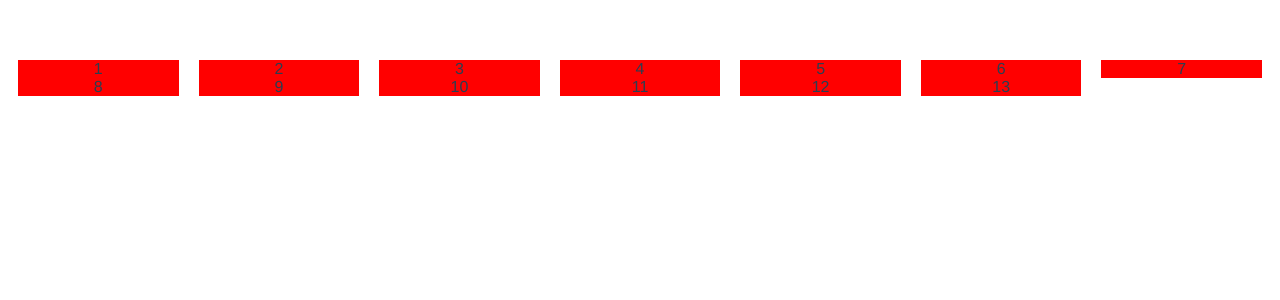
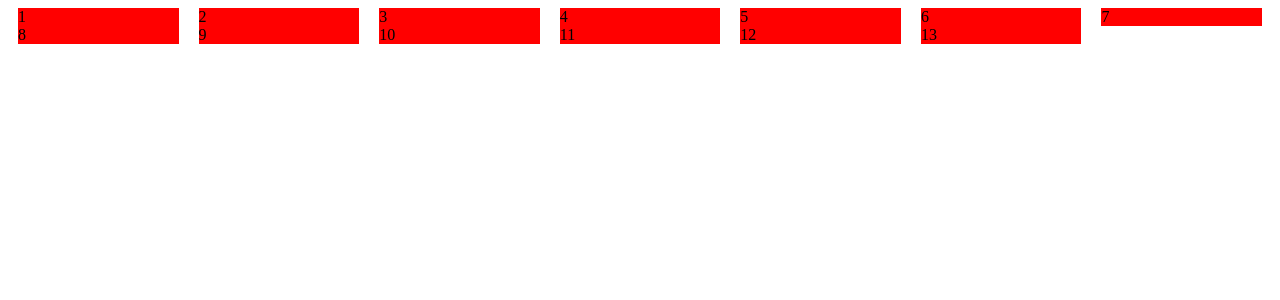
Before and after one commit to Naxisigut/waterFall, a Vue app: page / in a window 1280 px wide. Shown: the top 300 px of the page. Built offline with nearby package versions, Linux system fonts and the light colour scheme.

Commit message:
部分样式修改

```diff
--- a/src/App.vue
+++ b/src/App.vue
@@ -16,13 +16,4 @@ export default {
 };
 </script>
 
-<style>
-#app {
-  font-family: Avenir, Helvetica, Arial, sans-serif;
-  -webkit-font-smoothing: antialiased;
-  -moz-osx-font-smoothing: grayscale;
-  text-align: center;
-  color: #2c3e50;
-  margin-top: 60px;
-}
-</style>
+<style></style>
--- a/src/waterFall/index.vue
+++ b/src/waterFall/index.vue
@@ -34,29 +34,25 @@ export default {
   },
   watch: {
     list: {
-      //每当接收到新数据，把渲染序号重置为0
       immediate: true,
       handler() {
+        //每当list更新，把渲染序号重置为0
         this.$nextTick(() => (this.renderIndex = 0));
       },
     },
+
     /* 渲染单张瀑布流卡片 */
-    renderIndex: {
-      immediate: true,
-      handler(idx, oldIdx) {
-        if (oldIdx === undefined) return;
-        if (!this.list) return;
-        if (this.renderIndex >= this.list.length) return; // 此时渲染完毕
-        // 获得最短的列的索引
-        let index = this.getMinIndex(Array.from(this.$refs.container.children));
-        this.colList[index].push(this.list[idx]); // 将data push到最短的列里面
-      },
+    renderIndex(idx, oldIdx) {
+      if (oldIdx === undefined || !this.list) return;
+      if (this.renderIndex >= this.list.length) return; // 此时渲染完毕
+      let index = this.getMinIndex(Array.from(this.$refs.container.children)); // 获得最短列的索引
+      this.colList[index].push(this.list[idx]); // 将data push到最短的列里面
     },
   },
   methods: {
-    /* 获得最短的列的索引号 */
+    /* 获得最短列的索引号 */
     getMinIndex(HtmlArr) {
-      const arr = HtmlArr.map((item) => item.clientHeight);
+      const arr = HtmlArr.map((item) => item.offsetHeight);
       let val = Math.min(...arr);
       return arr.findIndex((item) => item == val);
     },
@@ -64,7 +60,7 @@ export default {
   updated() {
     //一次渲染一条数据，增加索引，直到最大索引
     // 思考是否有一次渲染所有卡片的方法？
-    console.log("updated =");
+    // 好像没有，节点的高度只有在渲染完成后才能获取
     if (this.renderIndex < this.list.length) this.renderIndex++;
   },
 };
@@ -72,22 +68,15 @@ export default {
 
 <style scoped>
 .container {
+  width: 100%;
   display: flex;
   justify-content: space-between;
   flex-wrap: wrap;
   align-items: flex-start;
 }
 .columnBox {
-  /* width: 33%; */
   flex: 1;
   margin: 0 10px;
-  /* min-height: 200px; */
   background-color: red;
 }
-.el-button:focus,
-.el-button:hover {
-  color: #606266;
-  border-color: #dcdfe6;
-  background-color: #eee;
-}
 </style>
```
